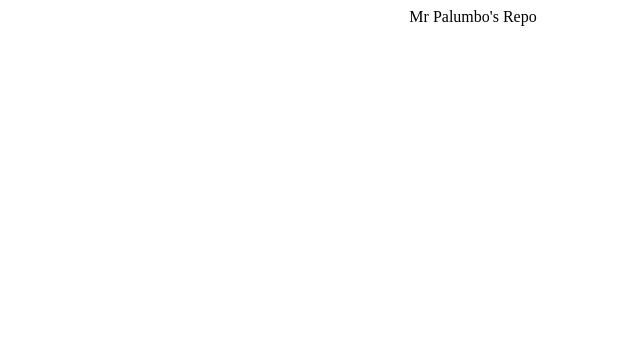
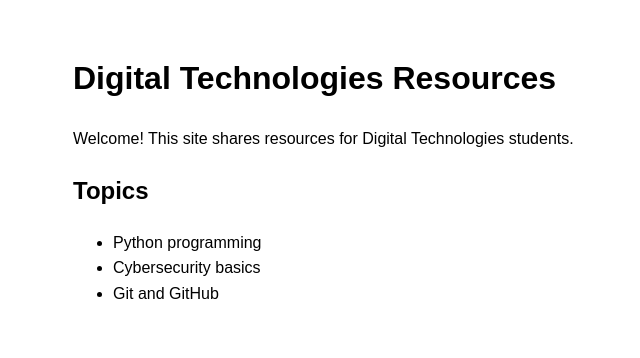
Before and after one commit to MrPalumbo/mrpalumbo.github.io, a plain HTML site: page index.html in a window 1280 px wide. Shown: the whole page, without its empty margins (167-807 px from the left). Drawn offline with Linux system fonts and the light colour scheme.

Commit message:
Update index.html
new page

```diff
--- a/index.html
+++ b/index.html
@@ -1,8 +1,29 @@
-<html>
-  <head>
-    <title>Mr Palumbo's GitHub Repo</title>
-  </head>
-  <body>
-    <center>Mr Palumbo's Repo</center>
-  </body>
+<!DOCTYPE html>
+<html lang="en">
+<head>
+  <meta charset="UTF-8">
+  <title>Digital Technologies Resources</title>
+  <style>
+    body {
+      font-family: Arial, sans-serif;
+      max-width: 800px;
+      margin: auto;
+      padding: 2rem;
+      line-height: 1.6;
+    }
+  </style>
+</head>
+<body>
+
+  <h1>Digital Technologies Resources</h1>
+  <p>Welcome! This site shares resources for Digital Technologies students.</p>
+
+  <h2>Topics</h2>
+  <ul>
+    <li>Python programming</li>
+    <li>Cybersecurity basics</li>
+    <li>Git and GitHub</li>
+  </ul>
+
+</body>
 </html>
```
